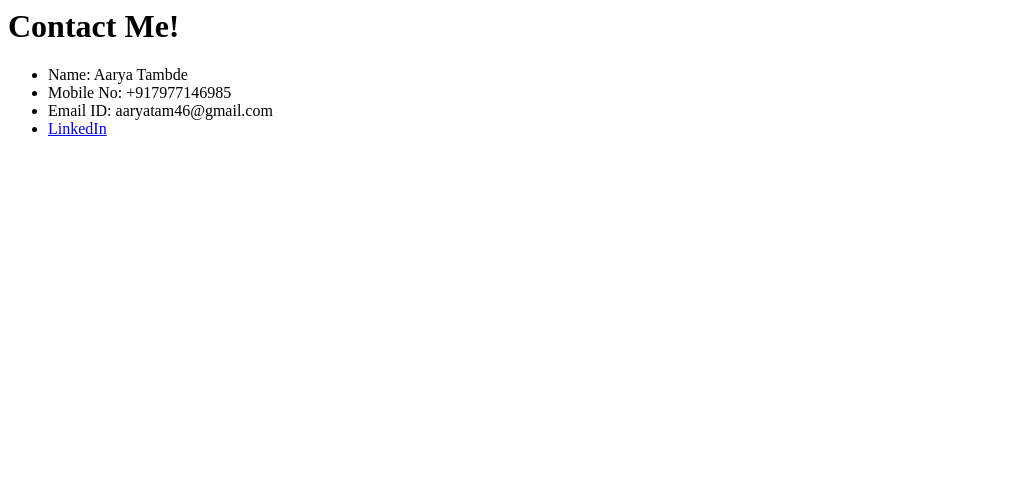
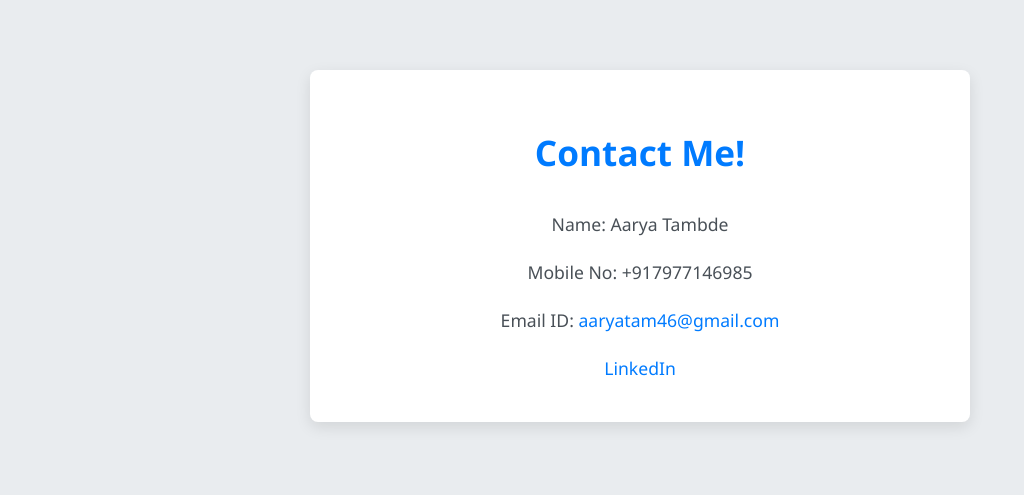
Before and after one commit to Aarya-T/Resume, a plain HTML site: page contact.html in a window 1280 px wide. Shown: the whole page, without its empty margins (0-1024 px from the left). Drawn offline with Linux system fonts and the light colour scheme.

Commit message:
Update contact.html

```diff
--- a/contact.html
+++ b/contact.html
@@ -1,9 +1,97 @@
-<h1>Contact Me!</h1>
-<p>
-    <ul>
-    <li>Name: Aarya Tambde <br /></li>
-    <li>Mobile No: +917977146985<br /></li>
-    <li>Email ID: aaryatam46@gmail.com</li>
-    <li><a href="https://www.linkedin.com/in/aarya-tambde-39127831a">LinkedIn</a></li>
-    </ul>
-</p>
+<!DOCTYPE html>
+<html lang="en">
+<head>
+    <meta charset="UTF-8">
+    <meta name="viewport" content="width=device-width, initial-scale=1.0">
+    <title>Contact Me</title>
+    <style>
+        /* General body and font styling */
+        body {
+            font-family: 'Segoe UI', Tahoma, Geneva, Verdana, sans-serif;
+            background-color: #e9ecef;
+            color: #495057;
+            line-height: 1.6;
+            margin: 0;
+            padding: 20px;
+            animation: fadeIn 1.5s ease-in-out;
+        }
+
+        /* Fade-in animation for the entire page */
+        @keyframes fadeIn {
+            from { opacity: 0; }
+            to { opacity: 1; }
+        }
+
+        /* Main container for the contact card */
+        .contact-container {
+            max-width: 600px;
+            margin: 50px auto;
+            padding: 30px;
+            background-color: #ffffff;
+            box-shadow: 0 5px 15px rgba(0,0,0,0.1);
+            border-radius: 8px;
+            text-align: center;
+        }
+
+        /* Heading styling with slide-down animation */
+        h1 {
+            color: #007bff;
+            margin-bottom: 20px;
+            font-size: 2.2rem;
+            animation: slideInDown 1s ease-out;
+        }
+
+        @keyframes slideInDown {
+            from {
+                transform: translateY(-30px);
+                opacity: 0;
+            }
+            to {
+                transform: translateY(0);
+                opacity: 1;
+            }
+        }
+
+        /* List and list item styling */
+        ul {
+            list-style: none; /* Removes bullet points */
+            padding: 0;
+            margin: 0; /* Removes default margin */
+        }
+
+        li {
+            padding: 10px 0;
+            font-size: 1.1rem;
+            color: #495057;
+            transition: transform 0.2s ease-in-out; /* Smooth hover effect */
+        }
+
+        li:hover {
+            transform: translateX(5px); /* Slides to the right on hover */
+        }
+
+        /* Link styling with hover effect */
+        a {
+            color: #007bff;
+            text-decoration: none;
+            transition: color 0.3s ease-in-out, font-weight 0.3s ease-in-out;
+        }
+
+        a:hover {
+            color: #dc3545;
+            font-weight: bold;
+        }
+    </style>
+</head>
+<body>
+    <div class="contact-container">
+        <h1>Contact Me!</h1>
+        <ul>
+            <li>Name: Aarya Tambde</li>
+            <li>Mobile No: +917977146985</li>
+            <li>Email ID: <a href="mailto:aaryatam46@gmail.com">aaryatam46@gmail.com</a></li>
+            <li><a href="https://www.linkedin.com/in/aarya-tambde-39127831a" target="_blank">LinkedIn</a></li>
+        </ul>
+    </div>
+</body>
+</html>
```
